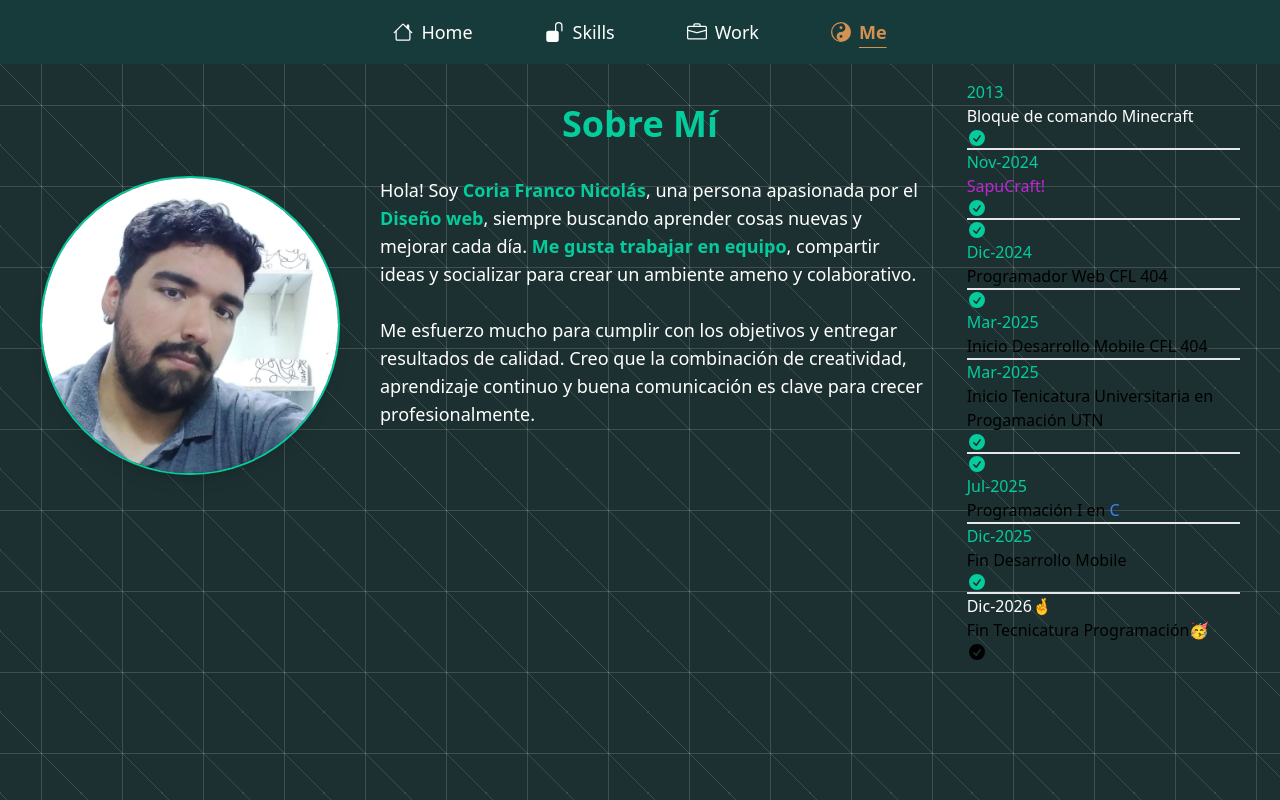
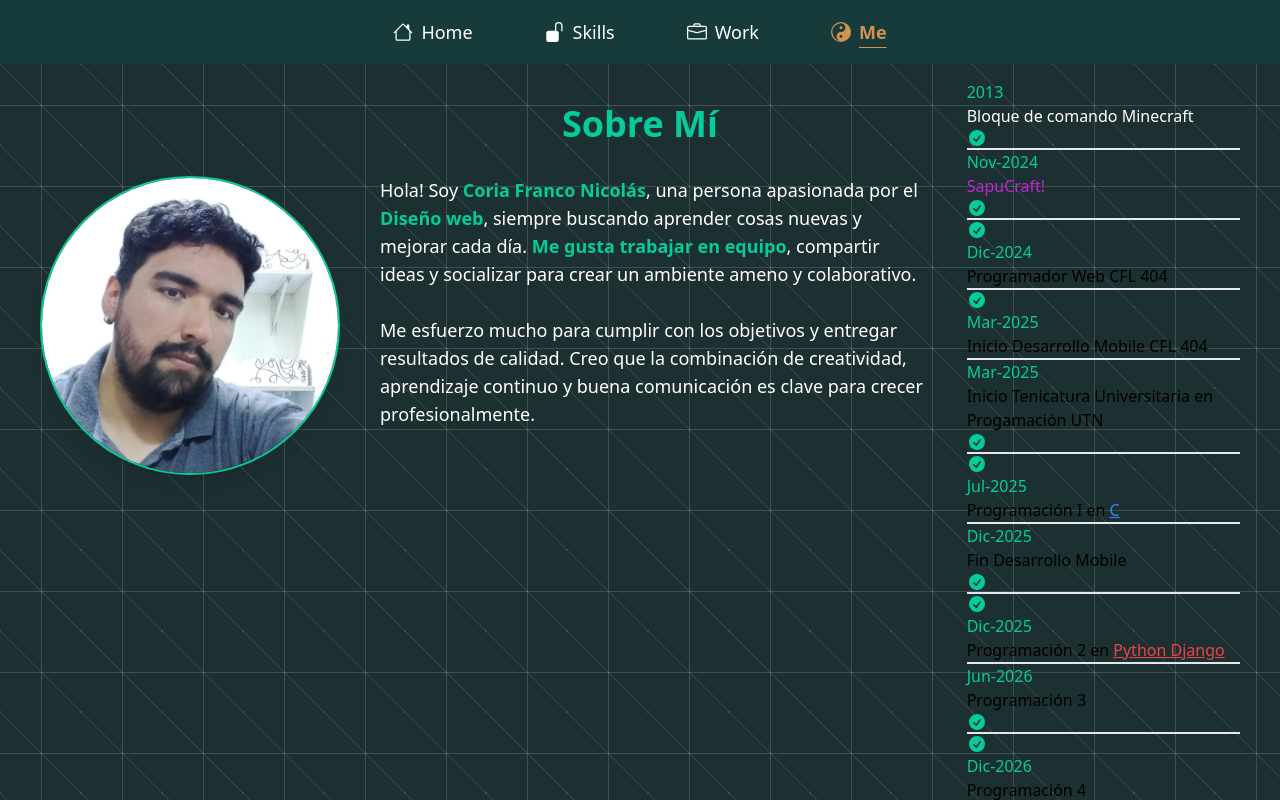
Before and after one commit to NekoBamBam/portfolio, a React (Vite) app: page /me in a window 1280 px wide. Shown: the top 800 px of the page. Built offline with nearby package versions, Linux system fonts and the light colour scheme.

Commit message:
cambio titulo skills, add timeline me

```diff
--- a/src/layout/Layout.jsx
+++ b/src/layout/Layout.jsx
@@ -6,7 +6,7 @@ export default function Layout() {
   return (
     <div className="min-h-screen flex flex-col">
   <Navbar />
-  <main className="flex-grow flex flex-col">
+  <main className="flex-grow flex flex-col pb-[88px] md:pb-0">
     <Outlet />
   </main>
   <Footer />
--- a/src/pages/Me.jsx
+++ b/src/pages/Me.jsx
@@ -183,7 +183,7 @@ function Me() {
                 </svg>
               </div>
               <div className="timeline-end md:timeline-start text-accent">Jul-2025</div>
-              <div className="timeline-start md:timeline-end timeline-box">Programación I en <a href="https://es.wikipedia.org/wiki/C_(lenguaje_de_programaci%C3%B3n)"target="_blank" className="text-blue-500">C</a></div>
+              <div className="timeline-start md:timeline-end timeline-box">Programación I en <a href="https://es.wikipedia.org/wiki/C_(lenguaje_de_programaci%C3%B3n)" target="_blank" className="text-blue-500 underline">C</a></div>
               <hr className="bg-accent" />
             </li>
             <li>
@@ -207,6 +207,78 @@ function Me() {
                 </svg>
               </div>
               <hr className="" />
+            </li>
+            <li>
+              <hr className="bg-accent" />
+              <div className="timeline-middle">
+                <svg
+                  xmlns="http://www.w3.org/2000/svg"
+                  viewBox="0 0 20 20"
+                  fill="currentColor"
+                  className="h-5 w-5 text-accent"
+                >
+                  <path
+                    fillRule="evenodd"
+                    d="M10 18a8 8 0 100-16 8 8 0 000 16zm3.857-9.809a.75.75 0 00-1.214-.882l-3.483 4.79-1.88-1.88a.75.75 0 10-1.06 1.061l2.5 2.5a.75.75 0 001.137-.089l4-5.5z"
+                    clipRule="evenodd"
+                  />
+                </svg>
+              </div>
+              <div className="timeline-end md:timeline-start text-accent">
+                Dic-2025
+              </div>
+              <div className="timeline-start md:timeline-end timeline-box">
+                Programación 2 en <a className="text-red-500 underline" target="_blank" href="https://www.djangoproject.com/">Python Django</a>
+              </div>
+              <hr className="bg-accent" />
+            </li>
+            <li>
+              <hr className="bg-accent" />
+              <div className="timeline-start text-accent">
+                Jun-2026
+              </div>
+              <div className="timeline-end timeline-box">
+                Programación 3
+              </div>
+              <div className="timeline-middle">
+                <svg
+                  xmlns="http://www.w3.org/2000/svg"
+                  viewBox="0 0 20 20"
+                  fill="currentColor"
+                  className="h-5 w-5 text-accent"
+                >
+                  <path
+                    fillRule="evenodd"
+                    d="M10 18a8 8 0 100-16 8 8 0 000 16zm3.857-9.809a.75.75 0 00-1.214-.882l-3.483 4.79-1.88-1.88a.75.75 0 10-1.06 1.061l2.5 2.5a.75.75 0 001.137-.089l4-5.5z"
+                    clipRule="evenodd"
+                  />
+                </svg>
+              </div>
+              <hr className="bg-accent" />
+            </li>
+            <li>
+              <hr className="bg-accent" />
+              <div className="timeline-middle">
+                <svg
+                  xmlns="http://www.w3.org/2000/svg"
+                  viewBox="0 0 20 20"
+                  fill="currentColor"
+                  className="h-5 w-5 text-accent"
+                >
+                  <path
+                    fillRule="evenodd"
+                    d="M10 18a8 8 0 100-16 8 8 0 000 16zm3.857-9.809a.75.75 0 00-1.214-.882l-3.483 4.79-1.88-1.88a.75.75 0 10-1.06 1.061l2.5 2.5a.75.75 0 001.137-.089l4-5.5z"
+                    clipRule="evenodd"
+                  />
+                </svg>
+              </div>
+              <div className="timeline-end md:timeline-start text-accent">
+                Dic-2026
+              </div>
+              <div className="timeline-start md:timeline-end timeline-box">
+                Programación 4
+              </div>
+              <hr className="bg-accent" />
             </li>
 
             <li>
--- a/src/pages/Skills.jsx
+++ b/src/pages/Skills.jsx
@@ -178,12 +178,11 @@ function SkillsPage() {
         </div>
         {/* HABILIDADES EXTRA */}
         <h1 className="text-4xl font-bold mb-8 text-info text-center">
-          Habilidades Demás
+         Herramientas & Ecosistema
         </h1>
 
         <p className="text-lg text-white mb-12 w-full sm:w-4/5 text-center">
-          Estas son algunas de mis habilidades técnicas y creativas, con un
-          enfoque en desarrollo web y diseño intuitivo.
+          Estas son algunas de mis habilidades extra como paginas de despliege, base de datos y demás
         </p>
 
 
```
